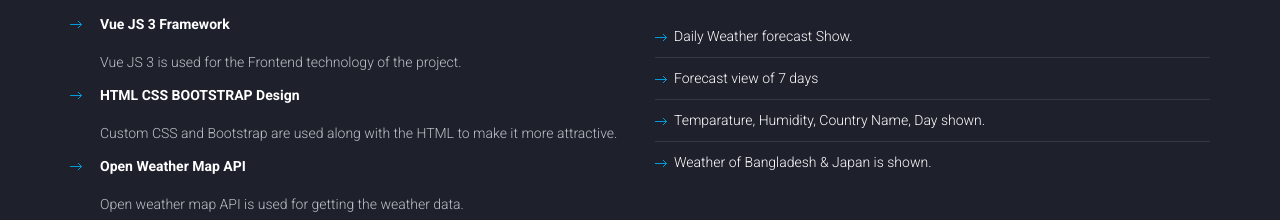
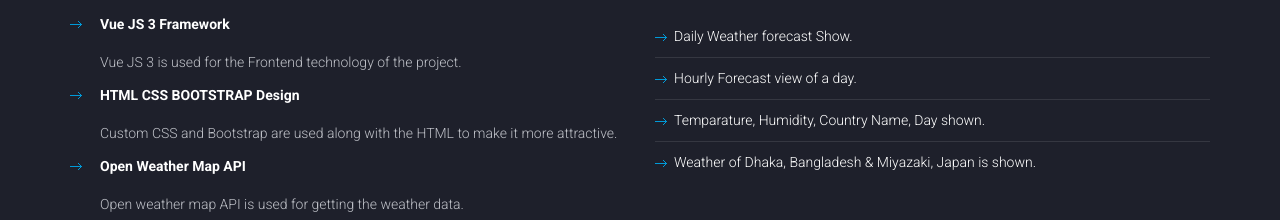
Before and after one commit to IshmamAbir/VueJS-3-Weather-App, a Vue app: page / in a window 1280 px wide. Shown: the part 1225-1445 px from the top of the page. Built offline with nearby package versions, Linux system fonts and the light colour scheme; no server answers.

Commit message:
page format refactor

```diff
--- a/src/components/DetailContent.vue
+++ b/src/components/DetailContent.vue
@@ -28,9 +28,9 @@
 						<h2 class="section-title">Weather Information</h2>
 						<ul class="arrow-list">
 							<li><a>Daily Weather forecast Show.</a></li>
-							<li><a>Forecast view of 7 days</a></li>
+							<li><a>Hourly Forecast view of a day.</a></li>
 							<li><a>Temparature, Humidity, Country Name, Day shown.</a></li>
-							<li><a>Weather of Bangladesh & Japan is shown.</a></li>
+							<li><a>Weather of Dhaka, Bangladesh & Miyazaki, Japan is shown.</a></li>
 						</ul>
 					</div>
 
--- a/src/components/Navbar.vue
+++ b/src/components/Navbar.vue
@@ -39,6 +39,6 @@
 menu li.router-link-active,
 .menu .menu-item .router-link-exact-active {
 	border-color: #009ad8;
-  color: #009ad8;
+	color: #009ad8;
 }
 </style>
```
Also changed, not shown: src/App.vue (+2 -5 lines), src/router/index.js (+11 -5 lines), src/views/AboutView.vue (+4 -3 lines).
